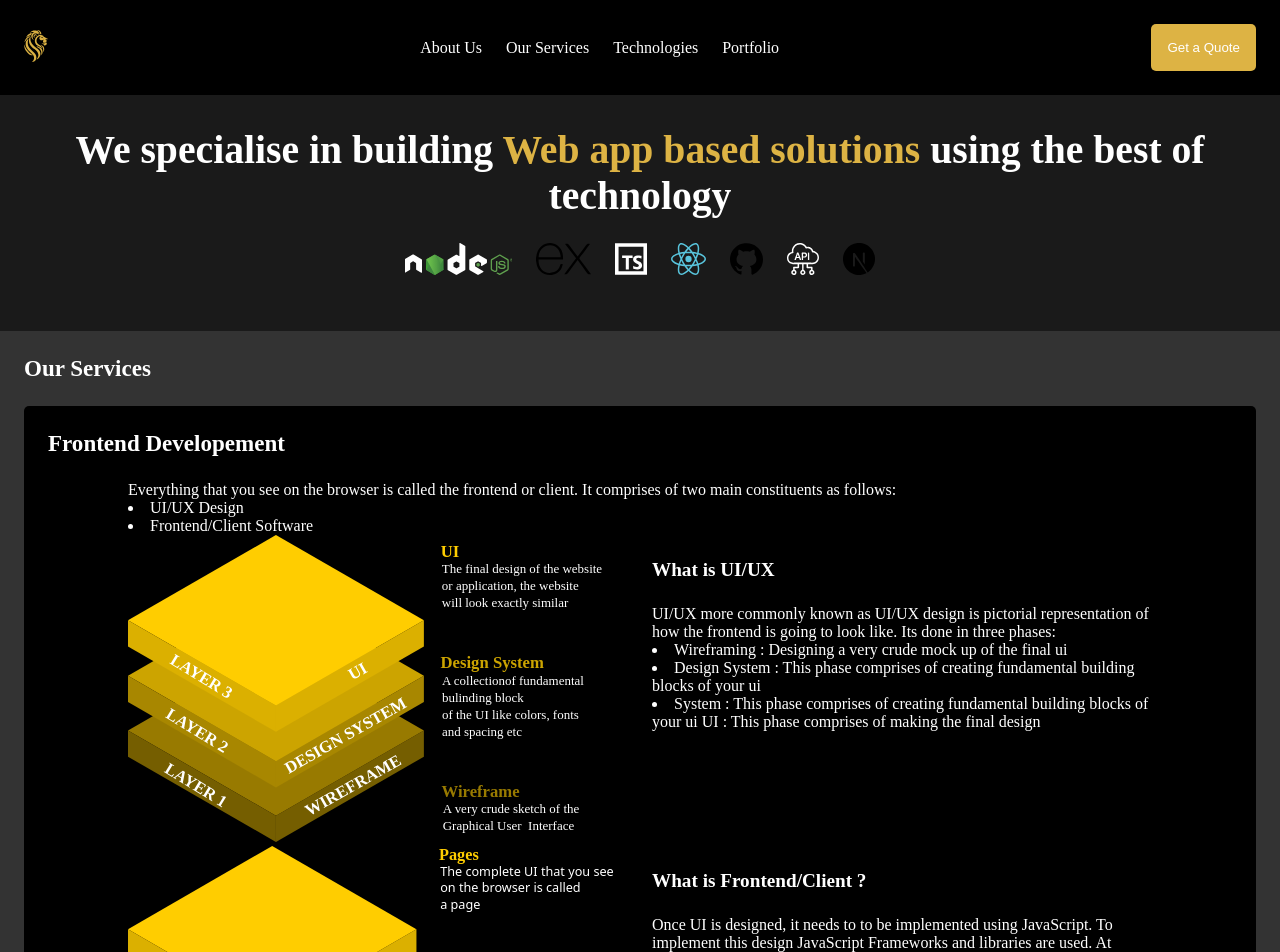
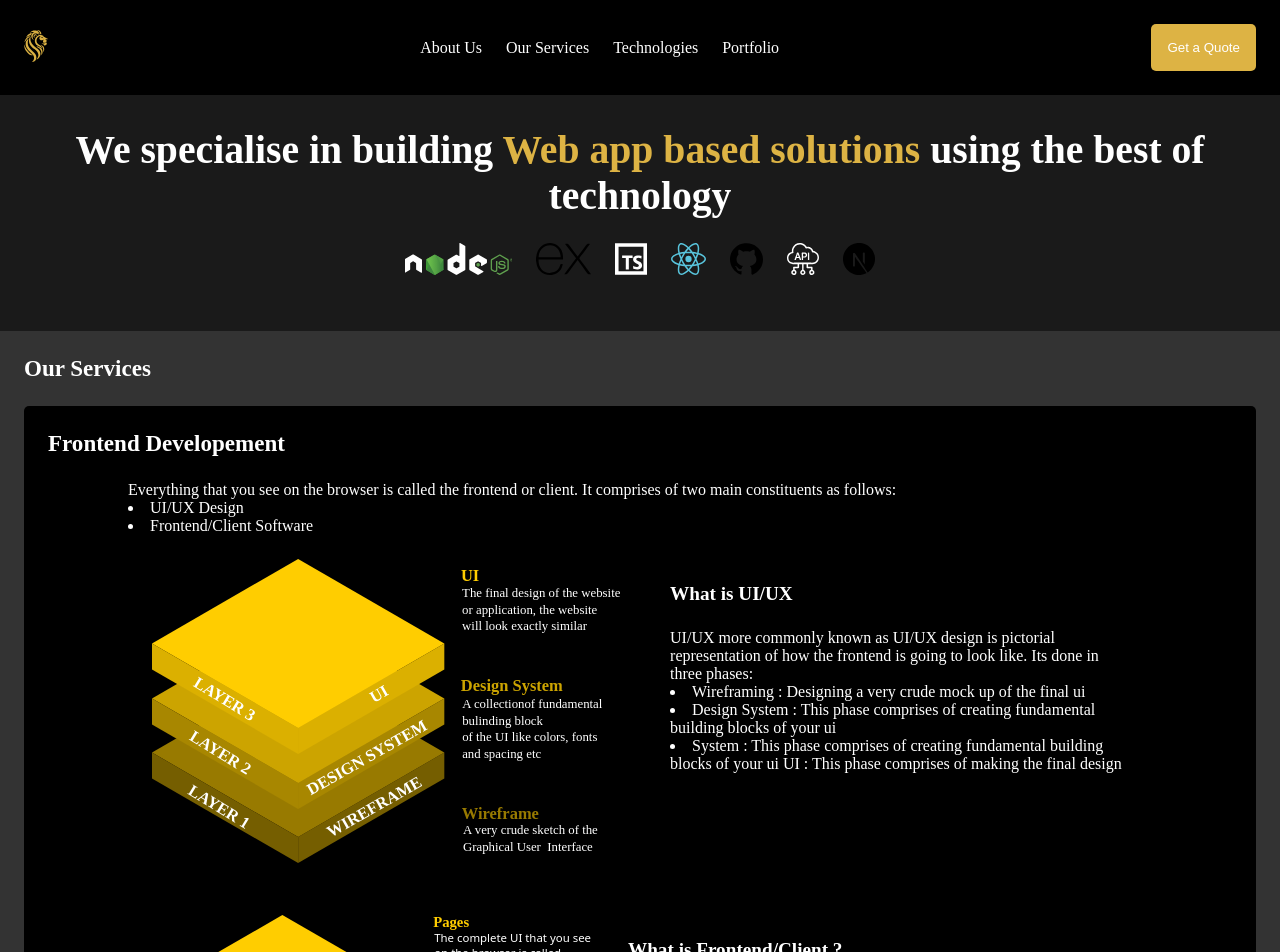
Before and after one commit to divyanshchahar/website, a Next.js app: page /services in a window 1280 px wide. Shown: the top 952 px of the page. Built offline with nearby package versions, Linux system fonts and the light colour scheme.

Commit message:
enhanced ui

```diff
--- a/src/pages/services.module.css
+++ b/src/pages/services.module.css
@@ -49,16 +49,19 @@
   flex-wrap: wrap;
   gap: var(--spacing-m);
   justify-content: center;
+  padding: var(--spacing-m);
 }
 
 .infographicContainer {
   width: 100%;
   height: auto;
   max-width: 500px;
+  min-width: min(50%, 250px);
 }
 
 .textContainer {
   max-width: 500px;
+  min-width: min(50%, 250px);
 }
 
 .smallScreen {
```
